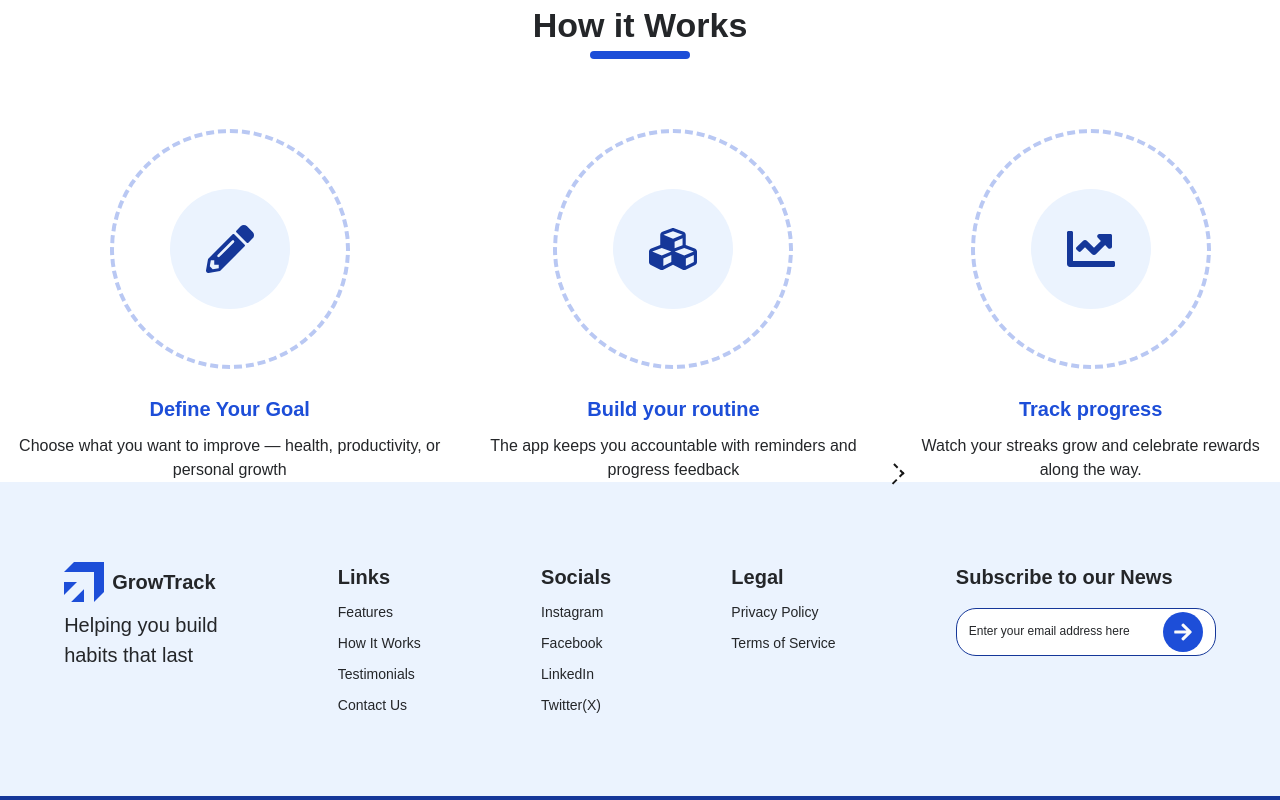
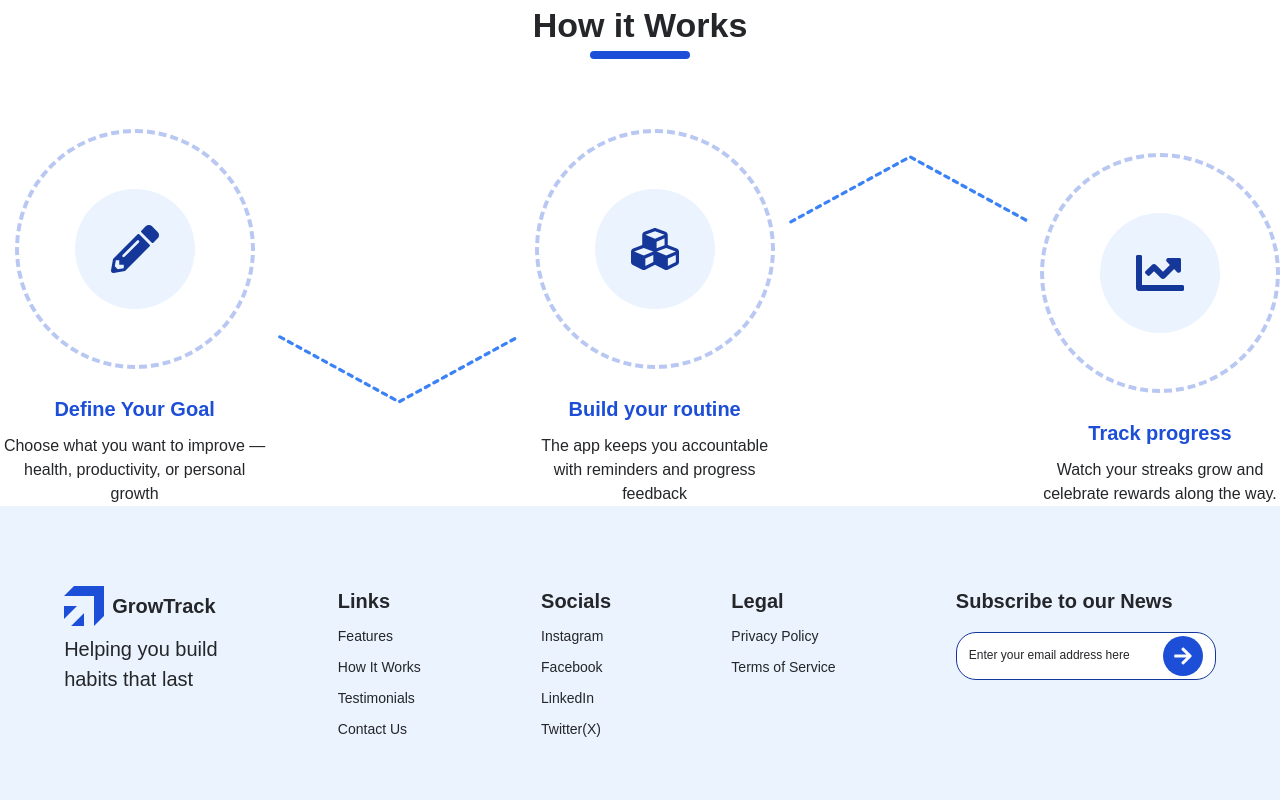
Before and after one commit to betty-19/Grow-Track, a Next.js app: page / in a window 1280 px wide. Shown: the top 800 px of the page. Built offline with nearby package versions, Linux system fonts and the light colour scheme.

Commit message:
keep working on HowItWorks component

```diff
--- a/components/HowItWorks.js
+++ b/components/HowItWorks.js
@@ -1,92 +1,138 @@
+import { FaPencilAlt, FaCubes, FaChartLine } from "react-icons/fa";
+import React from "react";
+
+// Reusable dashed chevron (up or down)
+const DashedChevronOld = ({ direction = "down", size = 400, color = "#3B82F6" }) => {
+  const rotate =
+    direction === "up" ? "rotate(180)" :
+    direction === "left" ? "rotate(90)" :
+    direction === "right" ? "rotate(-90)" : "rotate(0)";
+
+  return (
+    <svg
+      width={size}
+      height={size / 2}
+      viewBox="0 0 24 12"
+      fill="none"
+      stroke={color}
+      strokeWidth="0.2"
+      strokeDasharray="1 0.7"
+      strokeLinecap="round"
+      strokeLinejoin="round"
+      style={{ transform: rotate }}
+    >
+      {/* Just the chevron head */}
+      {/* <polyline points="0,0 12,8 22,1" /> */}
+       <polyline points="1,1 12,7 23,1" />
+    </svg>
+  );
+};
+// Reusable dashed chevron (up or down)
+const DashedChevron = ({ direction = "down", size = 260, color = "#3B82F6" }) => {
+  // Choose points based on direction
+  const points =
+    direction === "up"
+      ? "1,7 12,1 23,7" // ∧ shape
+      : "1,1 12,7 23,1"; // V shape
+
+  return (
+    <svg
+    //   width={size}
+    //   height={size / 2}
+    //   viewBox="0 0 24 12"
+    //   fill="none"
+    //   stroke={color}
+    //   strokeWidth="0.3"
+    //   strokeDasharray="1 0.7"
+    //   strokeLinecap="round"
+    //   strokeLinejoin="round"
+     width={size}
+      height={size / 2}
+      viewBox="0 0 24 12"
+      fill="none"
+      stroke={color}
+      strokeWidth="0.3"
+      strokeDasharray="0.4 0.5"
+      strokeLinecap="round"
+      strokeLinejoin="round"
+    >
+      <polyline points={points} />
+    </svg>
+  );
+};
 
 
 
-
-
-
-import { FaPencilAlt,FaCubes,FaChartLine,FaChevronUp, FaChevronDown } from "react-icons/fa";
-// import { DashedUpArrow, DashedDownArrow } from "./DashedVerticalArrow";
-import React from "react";
-//import { ArrowUp, ArrowDown } from "lucide-react";
-
-
-export default function HowItWorks(){
-    return(
-        <section >
+export default function HowItWorks() {
+  return (
+    <section>
       <div className="flex flex-col items-center">
         <p className="font-[700] text-[34px] text-[#242629]">How it Works</p>
         <div className="w-[100px] h-[8px] bg-[#1D4ED8] rounded-[8px]"></div>
       </div>
 
       <div className="flex items-end justify-around mt-[70px]">
-                <div className="flex flex-col items-center  gap-[25px]">
+        {/* Step 1 */}
+        <div className="flex flex-col items-center gap-[25px]">
+            <p className="font-[700] text-[64px] text-[#B9C8F3] flex absolute -bottom-40 -left-[-20px]">1</p>
           <div className="border-[4px] w-[240px] h-[240px] text-[#B9C8F3] border-dashed rounded-[50%] flex items-center justify-center">
+
             <div className="w-[120px] h-[120px] bg-[#EBF3FE] flex items-center justify-center rounded-[50%]">
-                <FaPencilAlt className="w-[48px] h-[48px] text-[#153799]"/>
+              <FaPencilAlt className="w-[48px] h-[48px] text-[#153799]" />
             </div>
-
           </div>
-             <div className="flex flex-col items-center justify-center  gap-[10px]" >
+          <div className="flex flex-col items-center gap-[10px]">
             <p className="font-[700] text-[20px] text-[#1D4ED8]">Define Your Goal</p>
-                    <p className="font-[400] text-[16px] text-[#242629] text-center"> Choose what you want to improve — health, productivity, or personal growth</p>
-
+            <p className="font-[400] text-[16px] text-[#242629] text-center">
+              Choose what you want to improve — health, productivity, or personal growth
+            </p>
           </div>
         </div>
 
-             <div>
-                {/* <DashedDownArrow className="border-[3px] border-dashed w-[230px] h-[56px] text-[#4A71E0]"/> */}
+        {/* Down arrow between step 1 and 2 */}
+        <div className="h-[180px]">
+               <DashedChevron direction="down" size={260}/>
         </div>
-            {/* <div className="w-4 h-4 border-l-2 border-b-2 border-dashed transform rotate-45"></div> */}
 
-<div className="flex flex-col items-center  gap-[25px]">
+
+        {/* Step 2 */}
+        <div className="flex flex-col items-center gap-[25px]">
+             <p className="font-[700] text-[64px] text-[#B9C8F3] flex absolute -bottom-80 -right-[-830px]">2</p>
           <div className="border-[4px] w-[240px] h-[240px] text-[#B9C8F3] border-dashed rounded-[50%] flex items-center justify-center">
             <div className="w-[120px] h-[120px] bg-[#EBF3FE] flex items-center justify-center rounded-[50%]">
-                <FaCubes className="w-[48px] h-[48px] text-[#153799]"/>
+              <FaCubes className="w-[48px] h-[48px] text-[#153799]" />
             </div>
           </div>
           <div className="flex flex-col items-center gap-[10px]">
             <p className="font-[700] text-[20px] text-[#1D4ED8]">Build your routine</p>
-                    <p className="font-[400] text-[16px] text-[#242629] text-center">The app keeps you accountable with reminders and progress feedback</p>
-
+            <p className="font-[400] text-[16px] text-[#242629] text-center">
+              The app keeps you accountable with reminders and progress feedback
+            </p>
           </div>
         </div>
 
-            <div className="w-4 h-4 border-l-2 border-b-2 border-dashed transform -rotate-135"></div>
+        {/* Up arrow between step 2 and 3 */}
+        {/* <DashedChevron direction="up" /> */}
+        <div className="h-[360px]">
+            <DashedChevron direction="up" size={260} />
+          </div>
 
-
+        {/* Step 3 */}
         <div className="flex flex-col items-center gap-[25px]">
+             <p className="font-[700] text-[64px] text-[#B9C8F3] flex absolute -bottom-98 -right-[-300px]">3</p>
           <div className="border-[4px] w-[240px] h-[240px] text-[#B9C8F3] border-dashed rounded-[50%] flex items-center justify-center">
             <div className="w-[120px] h-[120px] bg-[#EBF3FE] flex items-center justify-center rounded-[50%]">
-                <FaChartLine className="w-[48px] h-[48px] text-[#153799]"/>
+              <FaChartLine className="w-[48px] h-[48px] text-[#153799]" />
             </div>
           </div>
           <div className="flex flex-col items-center gap-[10px]">
             <p className="font-[700] text-[20px] text-[#1D4ED8]">Track progress</p>
-                    <p className="font-[400] text-[16px] text-[#242629] text-center">Watch your streaks grow and celebrate rewards along the way.</p>
-
+            <p className="font-[400] text-[16px] text-[#242629] text-center">
+              Watch your streaks grow and celebrate rewards along the way.
+            </p>
           </div>
         </div>
-
-
       </div>
-            {/* <div className="flex items-end justify-around">
-                <div className="flex flex-col items-center justify-center" >
-                    <p className="font-[700] text-[20px] text-[#1D4ED8]">Define Your Goal</p>
-                    <p className="font-[400] text-[16px] text-[#242629]"> Choose what you want to improve — health, productivity, or personal growth</p>
-
-                </div>
-                <div className="flex flex-col items-center">
-                    <p className="font-[700] text-[20px] text-[#1D4ED8]">Build your routine</p>
-                    <p className="font-[400] text-[16px] text-[#242629]">The app keeps you accountable with reminders and progress feedback</p>
-
-                </div>
-                <div className="flex flex-col items-center justify-center">
-                    <p className="font-[700] text-[20px] text-[#1D4ED8]">Track progress</p>
-                    <p className="font-[400] text-[16px] text-[#242629]">Watch your streaks grow and celebrate rewards along the way.</p>
-
-                </div>
-            </div> */}
-
     </section>
-    )
+  );
 }
--- a/package.json
+++ b/package.json
@@ -9,6 +9,7 @@
     "lint": "eslint"
   },
   "dependencies": {
+    "@heroicons/react": "^2.2.0",
     "lucide-react": "^0.544.0",
     "next": "15.5.3",
     "react": "19.1.0",
```
Also changed, not shown: 1 other file (tests, documents, lock files or other folders). Lines whose indentation alone changed are shown as unchanged.
